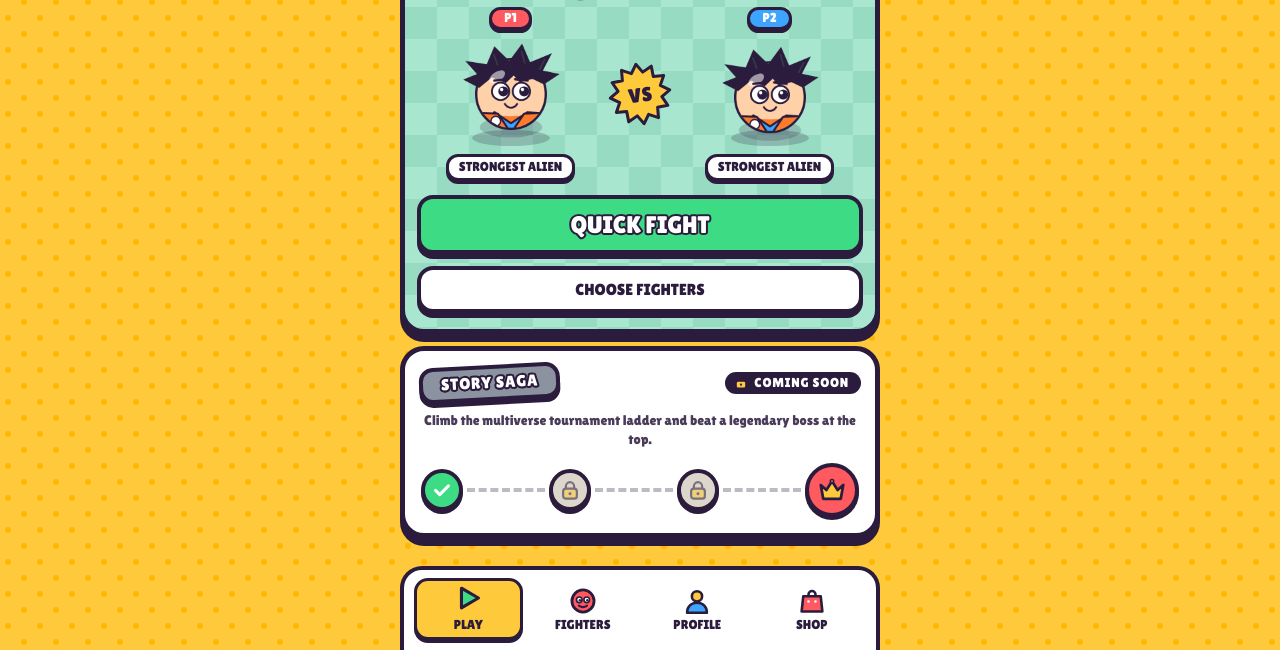
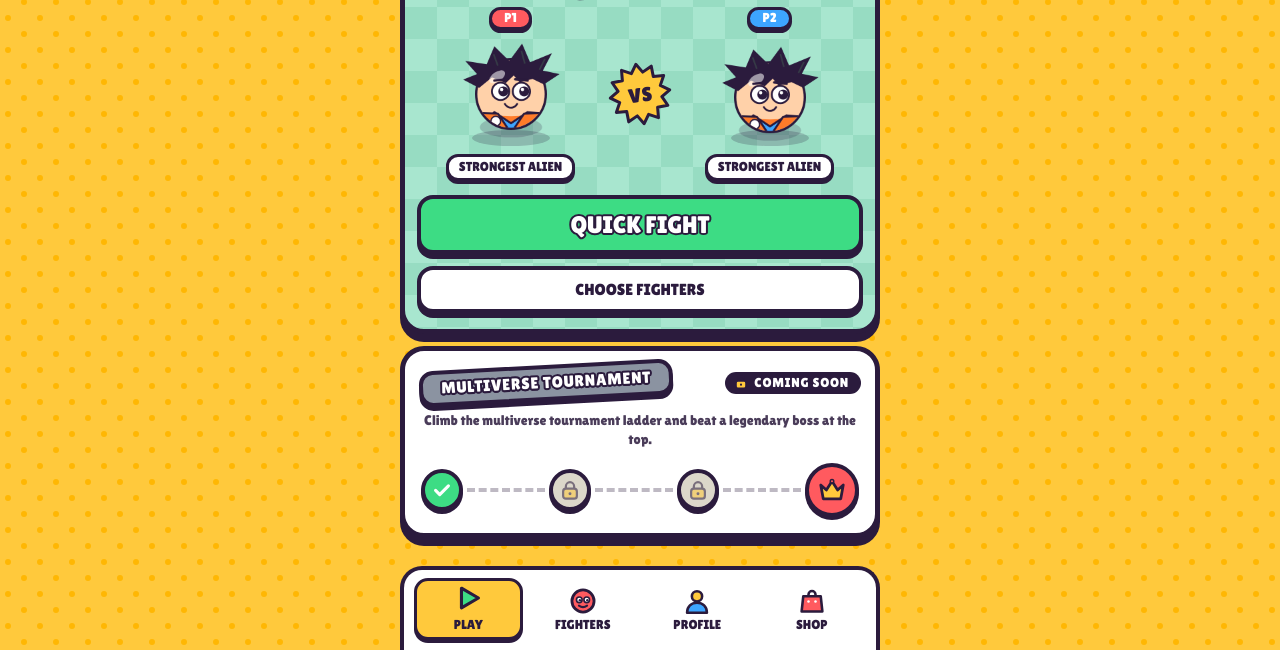
Before and after one commit to Epithap/BallFight, a plain HTML site: page index.html in a window 1280 px wide. Shown: the part 150-800 px from the top of the page. Drawn offline with Linux system fonts and the light colour scheme.

Commit message:
chore(ui): rename Story Saga card label to Multiverse Tournament

```diff
--- a/index.html
+++ b/index.html
@@ -83,7 +83,7 @@
 
         <div class="saga">
           <div class="saga-head">
-            <div class="stamp stamp-gray">STORY SAGA</div>
+            <div class="stamp stamp-gray">MULTIVERSE TOURNAMENT</div>
             <span class="ribbon"><svg><use href="#i-lock"/></svg>COMING SOON</span>
           </div>
           <p class="card-desc">Climb the multiverse tournament ladder and beat a legendary boss at the top.</p>
```
